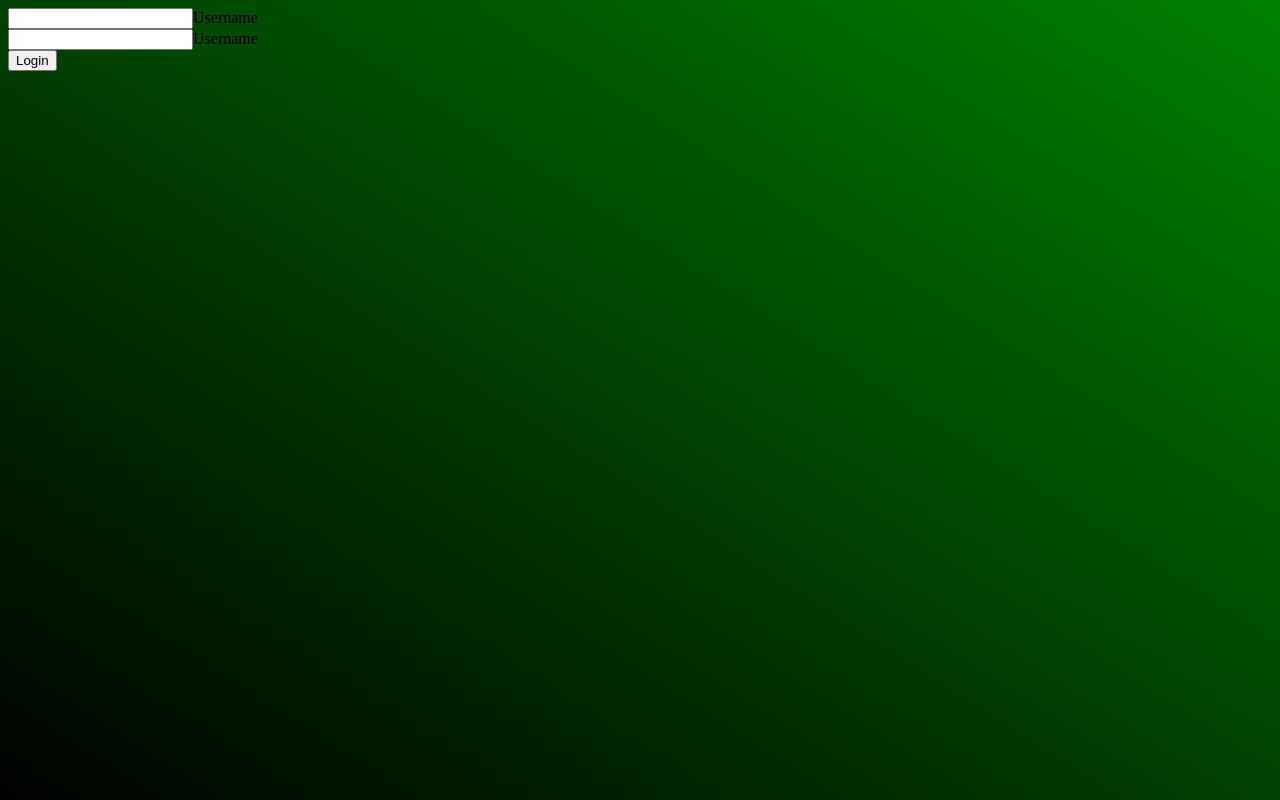
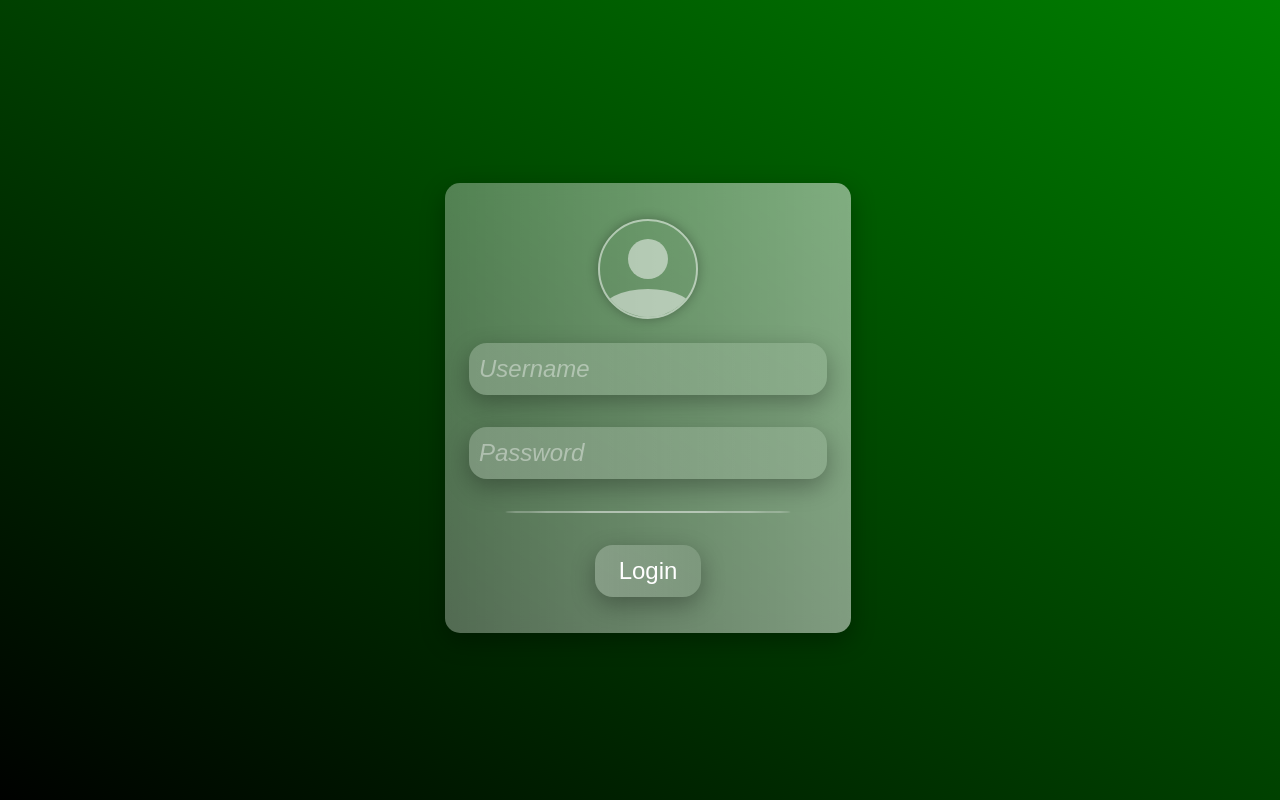
Before and after one commit to kbloski/userManagment, a Next.js app: page /login in a window 1280 px wide. Shown: the top 800 px of the page. Built offline with nearby package versions, Linux system fonts and the light colour scheme.

Commit message:
Add css style to login page

```diff
--- a/src/app/globals.css
+++ b/src/app/globals.css
@@ -4,14 +4,15 @@
     --color-dark: black;
     --color-light: green;
     --color-contrast: rgb(123, 255, 0);
+
 }
 
 body {
     width: 100vw;
     min-height: 100vh;
+    background: linear-gradient(to right top, var(--color-dark), var(--color-light));
 }
 
-body {
+* {
     box-sizing: border-box;
-    background: linear-gradient(to right top, var(--color-dark), var(--color-light));
 }
--- a/src/app/login/login.module.css
+++ b/src/app/login/login.module.css
@@ -0,0 +1,179 @@
+.container {
+    margin: 0 auto;
+    max-width: 800px;
+    align-items: center;
+    font-family: Arial, Helvetica, sans-serif;
+    font-size: 24px;
+    overflow: hidden;
+    height: 100vh;
+    width: 100vw;
+    display: flex;
+    justify-content: center;
+    overflow: hidden;
+}
+
+
+.form {
+    border-radius: 15px;
+    box-shadow: 0 8px 24px rgba(0,0,0,0.3);
+    background: linear-gradient(to left, rgba(255,255,255,0.5), rgba(255,255,255,0.32));
+    padding: 36px 24px;
+    text-align: center;
+    backdrop-filter: blur(8px);
+}
+
+.input-container {
+    width: 100%;
+    margin-bottom: 32px;
+    position: relative;
+}
+
+.form-input,
+.button-submit{
+    background: linear-gradient(to left, rgba(255,255,255,0.1), rgba(255,255,255,0.22));
+    border: none;
+    border-radius: 18px;
+    box-shadow: 0px 8px 24px rgba(0,0,0,0.3);
+    color: white;
+    font-size: 24px;
+    padding: 12px 24px;
+    transition: box-shadow 0.3s, outline 0.3s;
+}
+
+.input-element {
+    width: 100%;
+}
+
+.form-label {
+    color: white;
+    font-style: italic;
+    left: 10px;
+    top: 50%;
+    transform: translateY(-50%);
+    position: absolute;
+    cursor: text;
+    opacity: 0.4;
+    transition: opacity 0.3s, left 0.3s;
+}
+
+.form-input:focus + label,
+.form-input:not(:placeholder-shown) + label {
+    opacity: 0;
+    left: 100%;
+}
+
+.form-input:hover,
+.button-submit:hover {
+    box-shadow: 0px 8px 12px rgba(0,0,0,0.3);
+}
+
+.form-input:focus,
+.button-submit:focus {
+    outline: solid 3px rgba(255,255,255,0.8);
+}
+
+.button-submit {
+    cursor: pointer;
+    position: relative;
+    overflow: hidden;
+}
+
+.button-submit::after {
+    background-color: rgba(255,255,255,1);
+    content: '';
+    display: block;
+    position: absolute;
+    height: 100px;
+    width: 50px;
+    top: -50%;
+    left: -75%;
+    transform: skewX(-15deg);
+    transition: left 0.15s linear;
+}
+
+.button-submit:hover::after {
+    left: 110%;
+}
+
+.form-spacer {
+    background-color: rgba(255,255,255,0.5);
+    border-radius: 100%;
+    height: 2px;
+    margin: 0 auto 32px;
+    width: 80%;
+}
+
+.form-icon {
+    border: solid 2px rgba(255,255,255,0.5);
+    border-radius: 500%;
+    box-shadow: 0 0 12px rgba(0,0,0,0.3);
+    width: 100px;
+    height: 100px;
+    margin: 0 auto;
+    margin-bottom: 24px;
+    position: relative;
+    overflow: hidden;
+}
+
+.form-icon::before {
+    background-color: rgba(255,255,255,0.5);
+    border-radius: 50%;
+    bottom: -20px;
+    content: '';
+    height: 50%;
+    left: 0;
+    position: absolute;
+    width: 100%;
+}
+
+.form-icon::after {
+    background-color: rgba(255,255,255,0.5);
+    border-radius: 50%;
+    content: '';
+    left: 50%;
+    top: 50%;
+    aspect-ratio: 1/1;
+    width: 40px;
+    position: absolute;
+    transform: translate(-50%, -75%);
+}
+
+
+
+.bg {
+    position: absolute;
+    width: 100vw;
+    height: 100vh;
+}
+
+.bg-rect {
+    position: absolute;
+    aspect-ratio: 1/1;
+    width: 15%;
+    border: solid 3px rgb(123,255,0);
+    background:radial-gradient( rgb(0,0,0,0) 60%, rgb(123,255,0))
+}
+
+.bg-rect:nth-child(1){
+    left: 15%;
+    top: 0px;
+    width: 150px;
+    aspect-ratio: 1/1;
+    animation: move1 5s infinite;
+    transform: translateY(-110%);
+}
+
+.bg-rect:nth-child(2){
+    right: 10%;
+    top: -200px;
+    width: 256px;
+    aspect-ratio: 1/1;
+    animation: move1 5s infinite;
+    transform: translateY(-110%);
+}
+
+@keyframes move1 {
+    100% {
+        transform: translateY(150vh) rotate(360deg);
+    }
+}
--- a/src/app/login/page.tsx
+++ b/src/app/login/page.tsx
@@ -1,26 +1,30 @@
 'use client';
-// import style from './login.module.css';
+import style from './login.module.css';
 // import { useState } from "react";
 
 
-export default function LoginPage(){
+export default function LoginPage() {
     // const user = useState();
 
-    return(
-        <>
-            <div className='container'>
-                <form>
-                    <div>
-                        <input type="text" id="username" placeholder=" "/>
-                        <label htmlFor="username">Username</label>
+    return (
+            <div className={style.container}>
+                <div className={style.bg}>
+                    <div className={style['bg-rect']}></div>
+                    <div className={style['bg-rect']}></div>
+                </div>
+                <form className={style.form}>
+                    <div className={style['form-icon']}></div>
+                    <div className={style['input-container']}>
+                        <input type="text" id="username" placeholder=" " className={style['form-input']} />
+                        <label htmlFor="username" className={style['form-label']}>Username</label>
                     </div>
-                    <div>
-                        <input type="password" id="password" placeholder=" "/>
-                        <label htmlFor="password">Username</label>
+                    <div className={style['input-container']}>
+                        <input type="password" id="password" placeholder=" " className={style['form-input']}/>
+                        <label htmlFor="password" className={style['form-label']}>Password</label>
                     </div>
-                    <button type='submit'>Login</button>
+                    <div className={style['form-spacer']}></div>
+                    <button type='submit' className={style['button-submit']}>Login</button>
                 </form>
             </div>
-        </>
     )
 }
```
